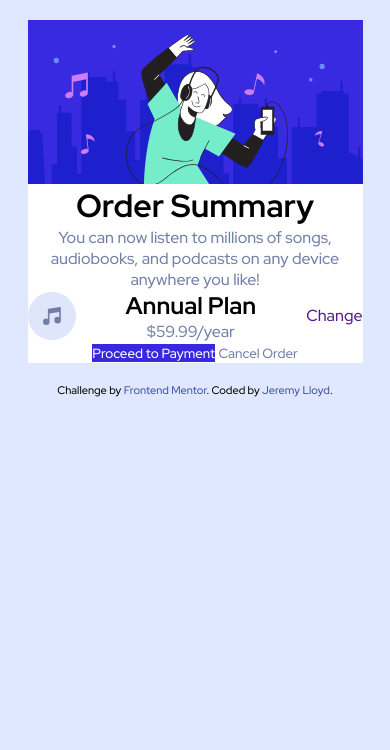
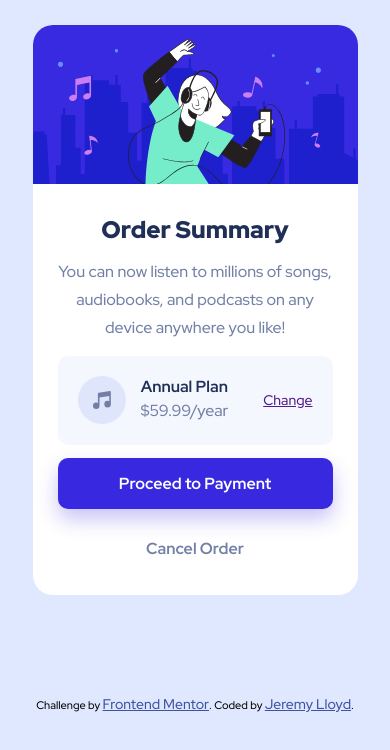
Before and after one commit to jeremylloyd/frontend-mentor-order-summary, a plain HTML site: page index.html in a window 390 px wide. Drawn offline with Linux system fonts and the light colour scheme.

Commit message:
Added mobile styling

```diff
--- a/style.css
+++ b/style.css
@@ -22,39 +22,78 @@ body {
 
 main {
   background-color: white;
-  width: 335px;
-  margin: 20px auto;
+  width: 325px;
+  height: 570px;
+  margin: 25px auto 100px;
   overflow: hidden;
+  text-align: center;
+  border-radius: 20px;
+}
+
+.order {
   display: flex;
   flex-direction: column;
-  align-items: center;
-  text-align: center;
   justify-content: space-between;
+  height: 410px;
+  padding: 25px;
 }
 
 main > img {
   width: 100%;
 }
 
+h1 {
+  font-size: 24px;
+  font-weight: 900;
+  color: var(--theme-darkblue);
+}
+
+h2 {
+  font-size: 16px;
+  color: var(--theme-darkblue);
+}
+
 p {
   font-size: 16px;
   color: var(--theme-desaturatedblue);
+  line-height: 1.75rem;
+}
+
+a {
+  font-size: 14px;
+  text-decoration: underline;
 }
 
 .plan {
   display: flex;
   align-items: center;
   justify-content: space-between;
+  background-color: var(--theme-verypaleblue);
+  padding: 20px;
+  border-radius: 10px;
 }
 
 .desc {
   display: flex;
   flex-direction: column;
+  margin-right: 20px;
+}
+
+button {
+  font-size: 16px;
+  padding: 15px;
+  border-radius: 10px;
+  font-weight: 700;
+}
+
+button:hover {
+  cursor: pointer;
 }
 
 #button-pay {
   background-color: var(--theme-brightblue);
   color: white;
+  box-shadow:0 10px 20px hsla(245, 75%, 52%, 0.281)
 }
 
 #button-cancel {
```
